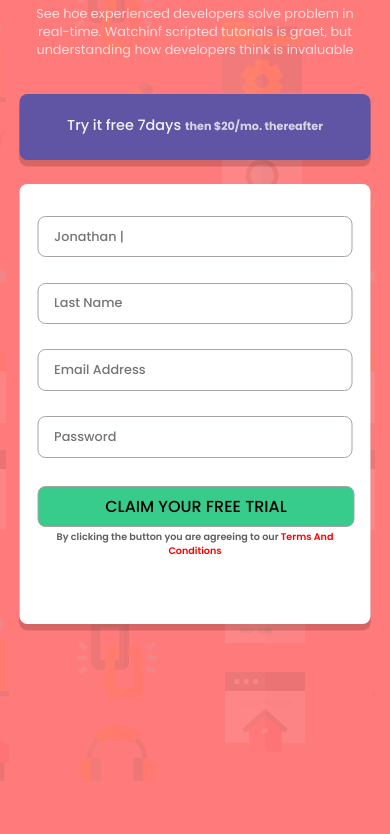
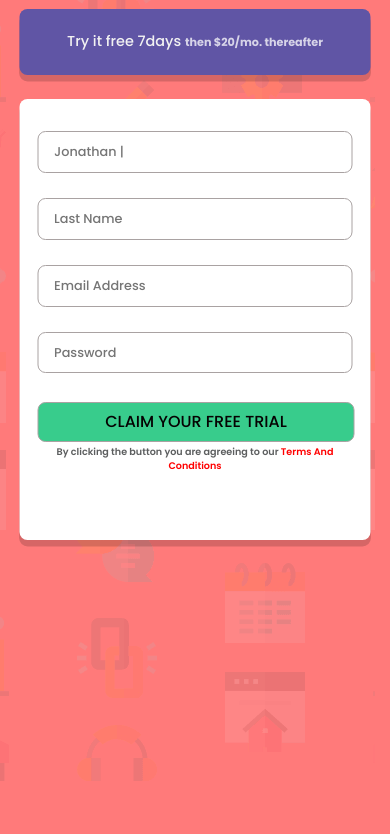
Before and after one commit to Chiomasarah-UI/flex-login, a plain HTML site: page index.html in a window 390 px wide. Shown: the part 219-1053 px from the top of the page. Drawn offline with Linux system fonts and the light colour scheme.

Commit message:
Update style.css

```diff
--- a/style.css
+++ b/style.css
@@ -28,7 +28,7 @@ body{
 
 .first{
     width: 50%;
-    height: 80%;
+    height: 70%;
     display: flex;
     flex-direction: column;
     justify-content: center;
@@ -261,9 +261,7 @@ input:focus{
 @media (max-width: 500px){
 
     .wrap{
-        display: flex;
-        flex-direction: column;
-        top: 50%;
+        top: 40%;
     }
 
     .smallsecond h3{
```
